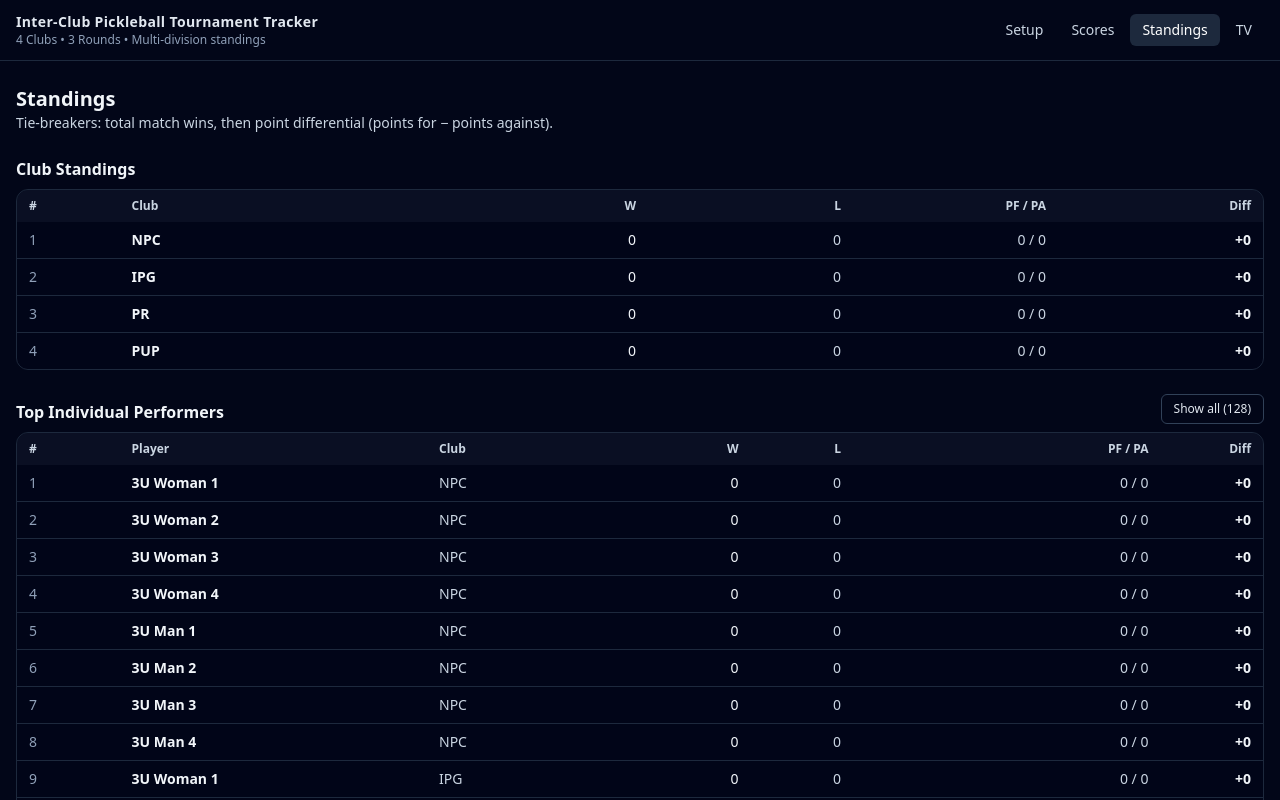
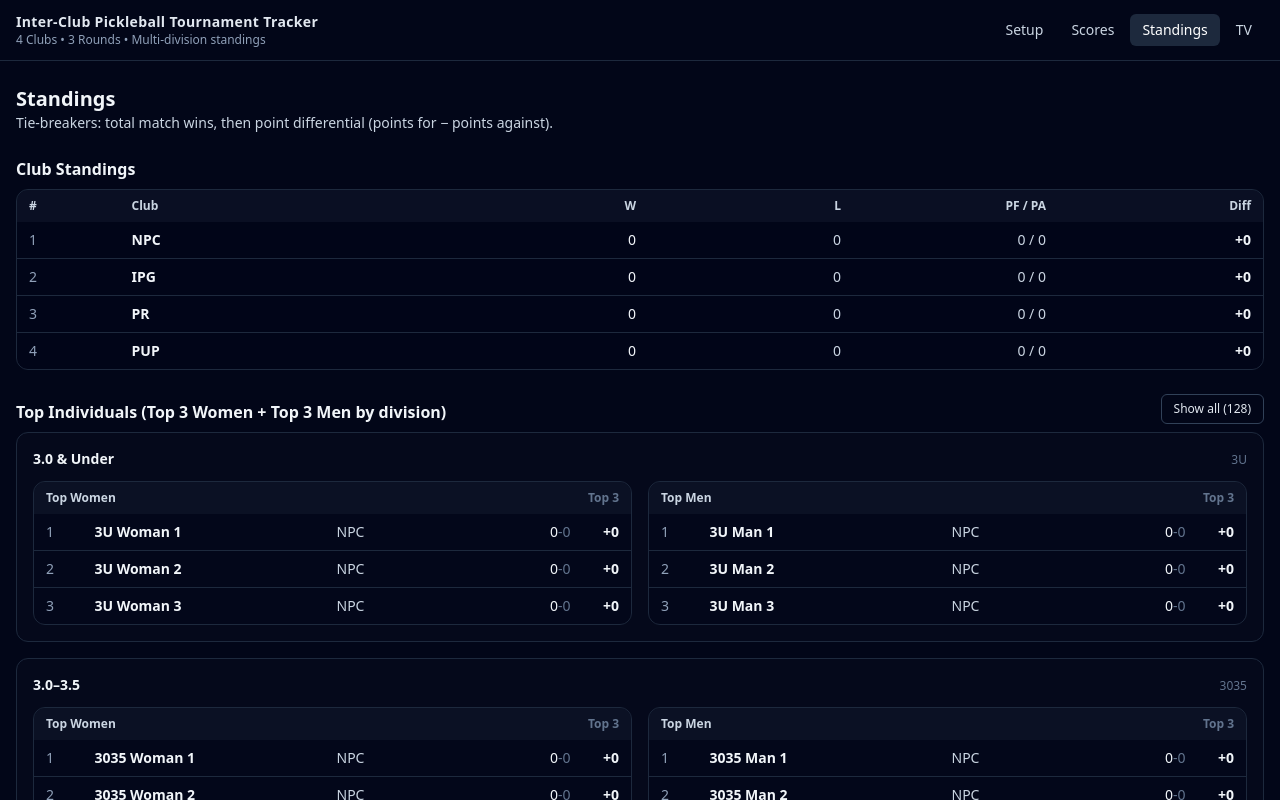
Before and after one commit to iggz83/Tourney-app, a React (Vite) app: page /#/standings in a window 1280 px wide. Shown: the top 800 px of the page. Built offline with nearby package versions, Linux system fonts and the light colour scheme; no server answers.

Commit message:
Standings/TV: group individual performers by division (top 3 men & women)

```diff
--- a/src/pages/StandingsPage.tsx
+++ b/src/pages/StandingsPage.tsx
@@ -26,7 +26,37 @@ export function StandingsPage() {
 
   // Standings should use full club names (fallback to id).
   const clubNameById = useMemo(() => new Map(state.clubs.map((c) => [c.id, c.name || c.id])), [state.clubs])
-  const playerById = useMemo(() => new Map(state.players.map((p) => [p.id, p])), [state.players])
+
+  const playerStandingByPlayerId = useMemo(
+    () => new Map(playerStandings.map((row) => [row.playerId, row] as const)),
+    [playerStandings],
+  )
+
+  const performersByDivision = useMemo(() => {
+    const compare = (a: (typeof playerStandings)[number], b: (typeof playerStandings)[number]) => {
+      if (b.wins !== a.wins) return b.wins - a.wins
+      if (b.pointDiff !== a.pointDiff) return b.pointDiff - a.pointDiff
+      return b.pointsFor - a.pointsFor
+    }
+
+    return state.divisions.map((d) => {
+      const women = state.players
+        .filter((p) => p.divisionId === d.id && p.gender === 'F')
+        .map((p) => ({ p, s: playerStandingByPlayerId.get(p.id)! }))
+        .sort((x, y) => compare(x.s, y.s))
+
+      const men = state.players
+        .filter((p) => p.divisionId === d.id && p.gender === 'M')
+        .map((p) => ({ p, s: playerStandingByPlayerId.get(p.id)! }))
+        .sort((x, y) => compare(x.s, y.s))
+
+      return {
+        division: d,
+        women: showAll ? women : women.slice(0, 3),
+        men: showAll ? men : men.slice(0, 3),
+      }
+    })
+  }, [playerStandingByPlayerId, showAll, state.divisions, state.players])
 
   return (
     <div className="space-y-6">
@@ -71,13 +101,15 @@ export function StandingsPage() {
 
       <section className="space-y-2">
         <div className="flex items-end justify-between gap-3">
-          <h2 className="text-base font-semibold">{showAll ? 'All Individual Performers' : 'Top Individual Performers'}</h2>
+          <h2 className="text-base font-semibold">
+            {showAll ? 'All Individual Performers (by division)' : 'Top Individuals (Top 3 Women + Top 3 Men by division)'}
+          </h2>
           <div className="flex items-center gap-2">
             <button
               className="rounded-md border border-slate-700 px-3 py-1.5 text-xs font-medium text-slate-200 hover:bg-slate-900"
               onClick={() => setShowAll((v) => !v)}
             >
-              {showAll ? 'Show top 16' : `Show all (${playerStandings.length})`}
+              {showAll ? 'Show top 3 / division' : `Show all (${playerStandings.length})`}
             </button>
           </div>
         </div>
@@ -91,40 +123,71 @@ export function StandingsPage() {
             scored matches.
           </div>
         ) : null}
+        <div className="space-y-4">
+          {performersByDivision.map(({ division, women, men }) => (
+            <div key={division.id} className="rounded-xl border border-slate-800 bg-slate-900/20 p-4">
+              <div className="mb-3 flex items-baseline justify-between gap-3">
+                <div className="text-sm font-semibold text-slate-100">{division.name}</div>
+                <div className="text-xs text-slate-500">{division.code}</div>
+              </div>
+
+              <div className="grid gap-4 lg:grid-cols-2">
                 <div className="overflow-x-auto rounded-xl border border-slate-800">
-          <div className="min-w-[900px]">
-          <div className="grid grid-cols-12 gap-2 bg-slate-900/60 px-3 py-2 text-xs font-semibold text-slate-300">
-            <div className="col-span-1">#</div>
-            <div className="col-span-3">Player</div>
-            <div className="col-span-2">Club</div>
-            <div className="col-span-1 text-right">W</div>
-            <div className="col-span-1 text-right">L</div>
-            <div className="col-span-3 text-right whitespace-nowrap">PF / PA</div>
-            <div className="col-span-1 text-right whitespace-nowrap">Diff</div>
+                  <div className="min-w-[520px]">
+                    <div className="flex items-center justify-between bg-slate-900/60 px-3 py-2 text-xs font-semibold text-slate-300">
+                      <div>Top Women</div>
+                      <div className="text-slate-500">{showAll ? 'All' : 'Top 3'}</div>
                     </div>
                     <div className="divide-y divide-slate-800 bg-slate-950/30">
-            {(showAll ? playerStandings : playerStandings.slice(0, 16)).map((row, idx) => {
-              const p = playerById.get(row.playerId)
-              return (
-                <div key={row.playerId} className="grid grid-cols-12 items-center gap-2 px-3 py-2 text-sm">
+                      {women.map(({ p, s }, idx) => (
+                        <div key={p.id} className="grid grid-cols-12 items-center gap-2 px-3 py-2 text-sm">
                           <div className="col-span-1 text-slate-400">{idx + 1}</div>
-                  <div className="col-span-3 min-w-0 truncate font-semibold text-slate-100">
-                    {p ? displayPlayerName(p) : row.playerId}
+                          <div className="col-span-5 min-w-0 truncate font-semibold text-slate-100">
+                            {displayPlayerName(p)}
                           </div>
-                  <div className="col-span-2 text-slate-300">{clubNameById.get(row.clubId) ?? row.clubId}</div>
-                  <div className="col-span-1 text-right tabular-nums text-slate-100">{row.wins}</div>
-                  <div className="col-span-1 text-right tabular-nums text-slate-300">{row.losses}</div>
-                  <div className="col-span-3 text-right tabular-nums text-slate-300 whitespace-nowrap">
-                    {row.pointsFor} / {row.pointsAgainst}
+                          <div className="col-span-3 min-w-0 truncate text-slate-300">{clubNameById.get(p.clubId) ?? p.clubId}</div>
+                          <div className="col-span-2 text-right tabular-nums text-slate-100 whitespace-nowrap">
+                            {s.wins}
+                            <span className="text-slate-500">-{s.losses}</span>
                           </div>
                           <div className="col-span-1 text-right tabular-nums font-semibold text-slate-100 whitespace-nowrap">
-                    {row.pointDiff >= 0 ? `+${row.pointDiff}` : row.pointDiff}
+                            {s.pointDiff >= 0 ? `+${s.pointDiff}` : s.pointDiff}
                           </div>
                         </div>
-              )
-            })}
+                      ))}
                     </div>
                   </div>
+                </div>
+
+                <div className="overflow-x-auto rounded-xl border border-slate-800">
+                  <div className="min-w-[520px]">
+                    <div className="flex items-center justify-between bg-slate-900/60 px-3 py-2 text-xs font-semibold text-slate-300">
+                      <div>Top Men</div>
+                      <div className="text-slate-500">{showAll ? 'All' : 'Top 3'}</div>
+                    </div>
+                    <div className="divide-y divide-slate-800 bg-slate-950/30">
+                      {men.map(({ p, s }, idx) => (
+                        <div key={p.id} className="grid grid-cols-12 items-center gap-2 px-3 py-2 text-sm">
+                          <div className="col-span-1 text-slate-400">{idx + 1}</div>
+                          <div className="col-span-5 min-w-0 truncate font-semibold text-slate-100">
+                            {displayPlayerName(p)}
+                          </div>
+                          <div className="col-span-3 min-w-0 truncate text-slate-300">{clubNameById.get(p.clubId) ?? p.clubId}</div>
+                          <div className="col-span-2 text-right tabular-nums text-slate-100 whitespace-nowrap">
+                            {s.wins}
+                            <span className="text-slate-500">-{s.losses}</span>
+                          </div>
+                          <div className="col-span-1 text-right tabular-nums font-semibold text-slate-100 whitespace-nowrap">
+                            {s.pointDiff >= 0 ? `+${s.pointDiff}` : s.pointDiff}
+                          </div>
+                        </div>
+                      ))}
+                    </div>
+                  </div>
+                </div>
+              </div>
+            </div>
+          ))}
         </div>
       </section>
 
--- a/src/pages/TvPage.tsx
+++ b/src/pages/TvPage.tsx
@@ -23,7 +23,34 @@ export function TvPage() {
 
   // TV should use the full club names (configured in Setup -> Club Directory).
   const clubNameById = useMemo(() => new Map(state.clubs.map((c) => [c.id, c.name || c.id])), [state.clubs])
-  const playerById = useMemo(() => new Map(state.players.map((p) => [p.id, p])), [state.players])
+  const playerStandingByPlayerId = useMemo(
+    () => new Map(playerStandings.map((row) => [row.playerId, row] as const)),
+    [playerStandings],
+  )
+
+  const topByDivision = useMemo(() => {
+    const compare = (a: (typeof playerStandings)[number], b: (typeof playerStandings)[number]) => {
+      if (b.wins !== a.wins) return b.wins - a.wins
+      if (b.pointDiff !== a.pointDiff) return b.pointDiff - a.pointDiff
+      return b.pointsFor - a.pointsFor
+    }
+
+    return state.divisions.map((d) => {
+      const women = state.players
+        .filter((p) => p.divisionId === d.id && p.gender === 'F')
+        .map((p) => ({ p, s: playerStandingByPlayerId.get(p.id)! }))
+        .sort((x, y) => compare(x.s, y.s))
+        .slice(0, 3)
+
+      const men = state.players
+        .filter((p) => p.divisionId === d.id && p.gender === 'M')
+        .map((p) => ({ p, s: playerStandingByPlayerId.get(p.id)! }))
+        .sort((x, y) => compare(x.s, y.s))
+        .slice(0, 3)
+
+      return { division: d, women, men }
+    })
+  }, [playerStandingByPlayerId, playerStandings, state.divisions, state.players])
 
   return (
     <div className="space-y-6 px-6 py-6">
@@ -83,34 +110,76 @@ export function TvPage() {
         </section>
 
         <section className="rounded-2xl border border-slate-800 bg-slate-900/40 p-5">
-          <h2 className="mb-4 text-lg font-semibold">Top Individuals</h2>
+          <h2 className="mb-4 text-lg font-semibold">Top Individuals (by division)</h2>
+          <div className="grid gap-4">
+            {topByDivision.map(({ division, women, men }) => (
+              <div key={division.id} className="rounded-xl border border-slate-800 bg-slate-950/20 p-4">
+                <div className="mb-3 flex items-baseline justify-between gap-3">
+                  <div className="text-base font-semibold text-slate-100">{division.name}</div>
+                  <div className="text-sm text-slate-500">{division.code}</div>
+                </div>
+
+                <div className="grid gap-3 md:grid-cols-2">
+                  <div>
+                    <div className="mb-2 text-sm font-semibold text-slate-200">Women</div>
                     <div className="space-y-2">
-            {playerStandings.slice(0, 10).map((row, idx) => {
-              const p = playerById.get(row.playerId)
-              return (
+                      {women.map(({ p, s }, idx) => (
                         <div
-                  key={row.playerId}
+                          key={p.id}
                           className="flex items-center justify-between rounded-xl border border-slate-800 bg-slate-950/30 px-4 py-3"
                         >
-                  <div className="flex items-center gap-4">
+                          <div className="flex items-center gap-4 min-w-0">
                             <div className="w-8 text-center text-lg font-bold text-slate-300">{idx + 1}</div>
                             <div className="min-w-0">
-                      <div className="truncate text-lg font-semibold">{p ? displayPlayerName(p) : row.playerId}</div>
-                      <div className="text-sm text-slate-400">{clubNameById.get(row.clubId) ?? row.clubId}</div>
+                              <div className="truncate text-lg font-semibold">{displayPlayerName(p)}</div>
+                              <div className="truncate text-sm text-slate-400">{clubNameById.get(p.clubId) ?? p.clubId}</div>
                             </div>
                           </div>
-                  <div className="text-right">
+                          <div className="text-right shrink-0">
                             <div className="text-2xl font-bold">
-                      {row.wins}
-                      <span className="text-slate-500">-{row.losses}</span>
+                              {s.wins}
+                              <span className="text-slate-500">-{s.losses}</span>
                             </div>
                             <div className="text-sm font-semibold text-slate-200">
-                      {row.pointDiff >= 0 ? `+${row.pointDiff}` : row.pointDiff}
+                              {s.pointDiff >= 0 ? `+${s.pointDiff}` : s.pointDiff}
                             </div>
                           </div>
                         </div>
-              )
-            })}
+                      ))}
+                    </div>
+                  </div>
+
+                  <div>
+                    <div className="mb-2 text-sm font-semibold text-slate-200">Men</div>
+                    <div className="space-y-2">
+                      {men.map(({ p, s }, idx) => (
+                        <div
+                          key={p.id}
+                          className="flex items-center justify-between rounded-xl border border-slate-800 bg-slate-950/30 px-4 py-3"
+                        >
+                          <div className="flex items-center gap-4 min-w-0">
+                            <div className="w-8 text-center text-lg font-bold text-slate-300">{idx + 1}</div>
+                            <div className="min-w-0">
+                              <div className="truncate text-lg font-semibold">{displayPlayerName(p)}</div>
+                              <div className="truncate text-sm text-slate-400">{clubNameById.get(p.clubId) ?? p.clubId}</div>
+                            </div>
+                          </div>
+                          <div className="text-right shrink-0">
+                            <div className="text-2xl font-bold">
+                              {s.wins}
+                              <span className="text-slate-500">-{s.losses}</span>
+                            </div>
+                            <div className="text-sm font-semibold text-slate-200">
+                              {s.pointDiff >= 0 ? `+${s.pointDiff}` : s.pointDiff}
+                            </div>
+                          </div>
+                        </div>
+                      ))}
+                    </div>
+                  </div>
+                </div>
+              </div>
+            ))}
           </div>
         </section>
       </div>
```
Lines whose indentation alone changed are shown as unchanged.
